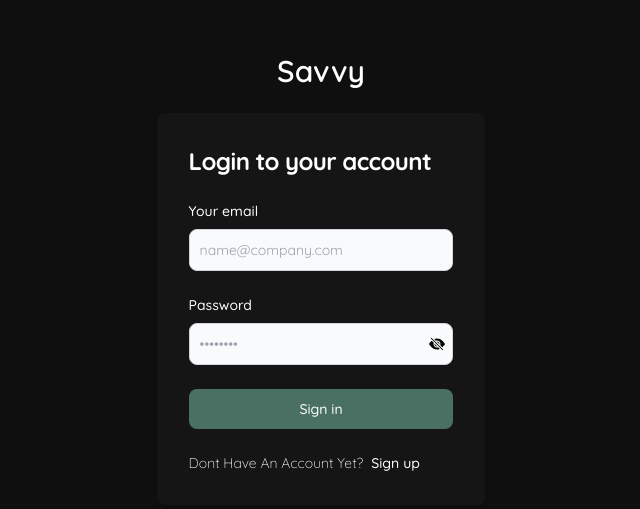
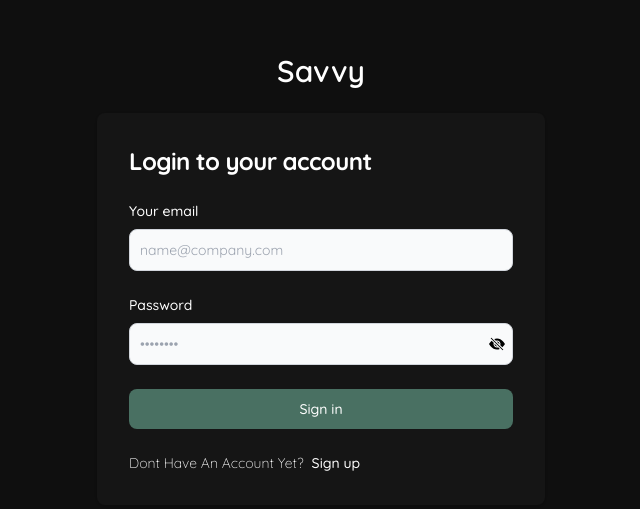
Before and after one commit to Ethaniel-Ravanello/Savvy, a Next.js app in the folder frontend/: page /login in a window 1280 px wide. Shown: the part 133-642 px from the top of the page, without its empty margins (319-959 px from the left). Built offline with nearby package versions, Linux system fonts and the light colour scheme.

Commit message:
fix: Adding SWR

```diff
--- a/frontend/package.json
+++ b/frontend/package.json
@@ -29,11 +29,13 @@
     "react-icons": "^4.11.0",
     "react-number-format": "^5.3.1",
     "react-router-dom": "^6.18.0",
+    "swr": "^2.2.5",
     "tailwindcss": "3.3.3",
     "typescript": "5.2.2",
     "yup": "^1.3.2"
   },
   "devDependencies": {
+    "@types/cookies": "^0.9.0",
     "tailwind-scrollbar": "^3.0.5"
   }
 }
--- a/frontend/src/app/components/Layout.tsx
+++ /dev/null
@@ -1,20 +0,0 @@
-import dynamic from "next/dynamic";
-import React from "react";
-
-const Sidebar = dynamic(() => import("./Sidebar"));
-const BottomBar = dynamic(() => import("./BottomBar"));
-
-const Layout = ({ children }: { children: React.ReactNode }) => {
-  return (
-    <div className=" lg:flex m-0 lg:p-3">
-      <div className="hidden lg:block h-[calc(100vh-30px)] Please Bisa">
-        <Sidebar />
-      </div>
-      {children}
-
-      <BottomBar />
-    </div>
-  );
-};
-
-export default Layout;
--- a/frontend/src/app/globals.css
+++ b/frontend/src/app/globals.css
@@ -6,9 +6,6 @@
 
 html,
 body {
-  margin: 0;
-  padding: 0;
-  height: 100%;
   font-family: "Quicksand", sans-serif;
 }
 
--- a/frontend/src/app/history/page.tsx
+++ b/frontend/src/app/history/page.tsx
@@ -7,7 +7,6 @@ import axios from "axios";
 
 import { HistoryResponse } from "@/interfaces/Latest";
 import { formatCurrency } from "@/hooks/useCurrency";
-import Layout from "@/components/Layout";
 
 const MyModal = dynamic(() => import("@/components/Modal"));
 
--- a/frontend/src/app/hooks/useToken.ts
+++ b/frontend/src/app/hooks/useToken.ts
@@ -1,3 +1,5 @@
+"use client";
+
 import React, { useState, useEffect } from "react";
 
 const parseJwt = (token: any) => {
--- a/frontend/src/app/incomes/page.tsx
+++ b/frontend/src/app/incomes/page.tsx
@@ -11,7 +11,6 @@ import { formatDate, converMongoDbDate } from "@/hooks/useDate";
 import { IncomeCard } from "@/interfaces/Income";
 import { formatCurrency } from "@/hooks/useCurrency";
 
-import Layout from "@/components/Layout";
 import Spinner from "../components/Spinner";
 
 const HistoryCard = dynamic(() => import("@/components/HistoryCard"));
--- a/frontend/src/app/layout.tsx
+++ b/frontend/src/app/layout.tsx
@@ -1,9 +1,7 @@
 import "./globals.css";
 import type { Metadata } from "next";
-import { Quicksand } from "next/font/google";
-import Layout from "./components/Layout";
-
-const quicksand = Quicksand({ subsets: ["latin"] });
+import Sidebar from "./components/Sidebar";
+import BottomBar from "./components/BottomBar";
 
 export const metadata: Metadata = {
   title: "Savvy",
@@ -20,8 +18,12 @@ export default function RootLayout({
 }) {
   return (
     <html lang="en">
-      <body className={`${quicksand.className}`}>
-        <Layout>{children}</Layout>
+      <body className="lg:flex m-0 lg:p-3">
+        <div className="hidden lg:block h-[calc(100vh-30px)]">
+          <Sidebar />
+        </div>
+        {children}
+        <BottomBar />
       </body>
     </html>
   );
--- /dev/null
+++ b/frontend/src/app/libs/api.ts
@@ -0,0 +1,47 @@
+import useSWR from "swr";
+
+const fetcher = async (url: string) => {
+  const res = await fetch(url);
+  if (!res.ok) {
+    throw new Error("Failed to fetch data");
+  }
+  return res.json();
+};
+
+export function useGetIncome(userId: string | null) {
+  const { data, error, isLoading } = useSWR(
+    `${process.env.NEXT_PUBLIC_API}/income/${userId}`,
+    fetcher
+  );
+
+  const totalIncome = data?.data?.reduce(
+    (total: any, data: any) => total + data.incomeAmount,
+    0
+  );
+
+  return {
+    income: data,
+    totalIncome: totalIncome,
+    errorIncome: error,
+    isLoadingIncome: isLoading,
+  };
+}
+
+export function useGetExpense(userId: string | null) {
+  const { data, error, isLoading } = useSWR(
+    `${process.env.NEXT_PUBLIC_API}/expense/${userId}`,
+    fetcher
+  );
+
+  const totalExpense = data?.data?.reduce(
+    (total: any, data: any) => total + data.expenseAmount,
+    0
+  );
+
+  return {
+    expense: data,
+    totalExpense: totalExpense,
+    errorExpense: error,
+    isLoadingExpense: isLoading,
+  };
+}
--- a/frontend/src/app/login/page.tsx
+++ b/frontend/src/app/login/page.tsx
@@ -41,7 +41,7 @@ const LoginPage = () => {
   };
   return (
     <>
-      <section className="mx-auto w-[30%]">
+      <section className="mx-auto w-full">
         <div className="flex flex-col items-center justify-center px-6 py-8 mx-auto md:h-screen lg:py-0">
           <a
             href="#"
--- a/frontend/src/app/page.tsx
+++ b/frontend/src/app/page.tsx
@@ -1,17 +1,16 @@
 "use client";
 import React, { useEffect, useState } from "react";
 import { useExpiredToken, useUserId } from "./hooks/useToken";
+import { useGetIncome, useGetExpense } from "./libs/api";
 import { useRouter } from "next/navigation";
 import dynamic from "next/dynamic";
 import Link from "next/link";
-import axios from "axios";
 
 import { IncomeResponse } from "@/interfaces/Income";
 import { ExpenseResponse } from "@/interfaces/Expense";
 import { TransactionResponse } from "@/interfaces/Latest";
 import TransactionCard from "@/components/TransactionCard";
 import { formatCurrency } from "@/hooks/useCurrency";
-import Layout from "@/components/Layout";
 import Charts from "@/components/Chart";
 import Spinner from "@/components/Spinner";
 
@@ -25,9 +24,6 @@ import {
 import { BiDollarCircle } from "react-icons/bi";
 
 const Page = () => {
-  const [income, setIncome] = useState<IncomeResponse[]>();
-  const [expense, setExpense] = useState<ExpenseResponse[]>();
-  const [isLoading, setIsLoading] = useState(false);
   const [myModal, setMyModal] = useState({
     isOpen: false,
     header: "",
@@ -41,39 +37,23 @@ const Page = () => {
   const isExpired = useExpiredToken();
   const navigate = useRouter();
 
-  const getAllData = async () => {
-    try {
-      setIsLoading(true);
-      const [income, expense] = await axios.all([
-        axios.get(`${process.env.NEXT_PUBLIC_API}/income/${userId}`),
-        axios.get(`${process.env.NEXT_PUBLIC_API}/expense/${userId}`),
-      ]);
-      setIncome(income.data.data);
-      setExpense(expense.data.data);
-      setIsLoading(false);
-    } catch (error) {
-      console.log(error);
-    }
-  };
+  const { income, totalIncome, isLoadingIncome, errorIncome } =
+    useGetIncome(userId);
+  const { expense, totalExpense, isLoadingExpense, errorExpense } =
+    useGetExpense(userId);
+
+  const incomeData = income?.data;
+  const expenseData = expense?.data;
 
   const latestTransaction: (IncomeResponse | ExpenseResponse)[] =
-    income && expense
-      ? income.concat(expense).sort((a, b) => {
+    incomeData && expenseData
+      ? incomeData.concat(expense).sort((a: any, b: any) => {
           const dateA: Date = new Date(a.createdAt);
           const dateB: Date = new Date(b.createdAt);
 
           return dateB.getTime() - dateA.getTime();
         })
       : [];
-
-  const totalIncome = income?.reduce(
-    (total: any, data: any) => total + data.incomeAmount,
-    0
-  );
-  const totalExpense = expense?.reduce(
-    (total: any, data: any) => total + data.expenseAmount,
-    0
-  );
 
   useEffect(() => {
     if (isExpired) {
@@ -87,8 +67,7 @@ const Page = () => {
       });
       localStorage.clear();
     }
-    getAllData();
-  }, [isExpired, userId]);
+  }, [isExpired]);
 
   return (
     <>
@@ -96,7 +75,7 @@ const Page = () => {
       <div className="w-full">
         <div className="xl:ml-7 md:flex ">
           <div className="mx-auto align-middle mb-2 hidden xl:flex items-center lg:ml-7 mt-10">
-            {!isLoading ? (
+            {!isLoadingIncome && !isLoadingExpense ? (
               <Charts
                 income={totalIncome ?? 0}
                 expense={totalExpense ?? 0}
@@ -128,10 +107,10 @@ const Page = () => {
                 </div>
                 <div>
                   <h2 className=" md:text-md mb-1">Total Income</h2>
-                  {!isLoading ? (
+                  {!isLoadingIncome ? (
                     <p className="md:text-2xl font-semibold">
                       {formatCurrency(
-                        income?.reduce(
+                        incomeData?.reduce(
                           (total: any, data: any) => total + data.incomeAmount,
                           0
                         )
@@ -149,10 +128,10 @@ const Page = () => {
                 </div>
                 <div>
                   <h2 className=" md:text-md mb-1">Total Expense</h2>
-                  {!isLoading ? (
+                  {!isLoadingExpense ? (
                     <p className="md:text-2xl font-semibold">
                       {formatCurrency(
-                        expense?.reduce(
+                        expenseData?.reduce(
                           (total: any, data: any) => total + data.expenseAmount,
                           0
                         )
@@ -170,7 +149,7 @@ const Page = () => {
                 Latest Transaction
               </h2>
               <div className="h-[40vh] md:h-[30vh] overflow-y-scroll scrollbar-thin scrollbar-thumb-white">
-                {!isLoading ? (
+                {!isLoadingIncome && !isLoadingExpense ? (
                   latestTransaction
                     ?.sort()
                     .map((data: TransactionResponse, idx) => (
@@ -236,8 +215,8 @@ const Page = () => {
               </div>
 
               <div className="overflow-y-scroll h-[200px] lg:h-[180px] scrollbar-thin scrollbar-thumb-white">
-                {!isLoading ? (
-                  income?.map((data, idx) => (
+                {!isLoadingIncome ? (
+                  incomeData?.map((data: IncomeResponse, idx: number) => (
                     <div key={idx} className="bg-Highlight rounded-lg mt-3">
                       <TransactionCard
                         amount={formatCurrency(data.incomeAmount)}
@@ -268,8 +247,8 @@ const Page = () => {
               </div>
 
               <div className="overflow-y-scroll h-[200px] lg:h-[180px] scrollbar-thin scrollbar-thumb-white">
-                {!isLoading ? (
-                  expense?.map((data, idx) => (
+                {!isLoadingExpense ? (
+                  expenseData?.map((data: IncomeResponse, idx: number) => (
                     <div key={idx} className="bg-Highlight rounded-lg mt-3">
                       <TransactionCard
                         amount={formatCurrency(data.expenseAmount)}
--- a/frontend/src/app/register/page.tsx
+++ b/frontend/src/app/register/page.tsx
@@ -66,7 +66,7 @@ const RegisterPage = () => {
   };
   return (
     <>
-      <div className="py-5 mx-auto w-[30%]">
+      <div className="py-5 mx-auto w-full">
         <MyModal myModal={myModal} setMyModal={setMyModal} />
         <div className="flex flex-col items-center justify-center px-6 py-8 mx-auto lg:py-0">
           <div className="w-full bg-Highlight rounded-lg shadow text-white  md:mt-0 sm:max-w-md xl:p-0">
--- a/frontend/src/app/setting/page.tsx
+++ b/frontend/src/app/setting/page.tsx
@@ -4,8 +4,6 @@ import React, { useState, useEffect, ChangeEvent } from "react";
 import dynamic from "next/dynamic";
 import { useExpiredToken, useUserId } from "@/hooks/useToken";
 import axios from "axios";
-
-import Layout from "@/components/Layout";
 
 const MyModal = dynamic(() => import("@/components/Modal"));
 
```
Also changed, not shown: 1 other file (tests, documents, lock files or other folders).
